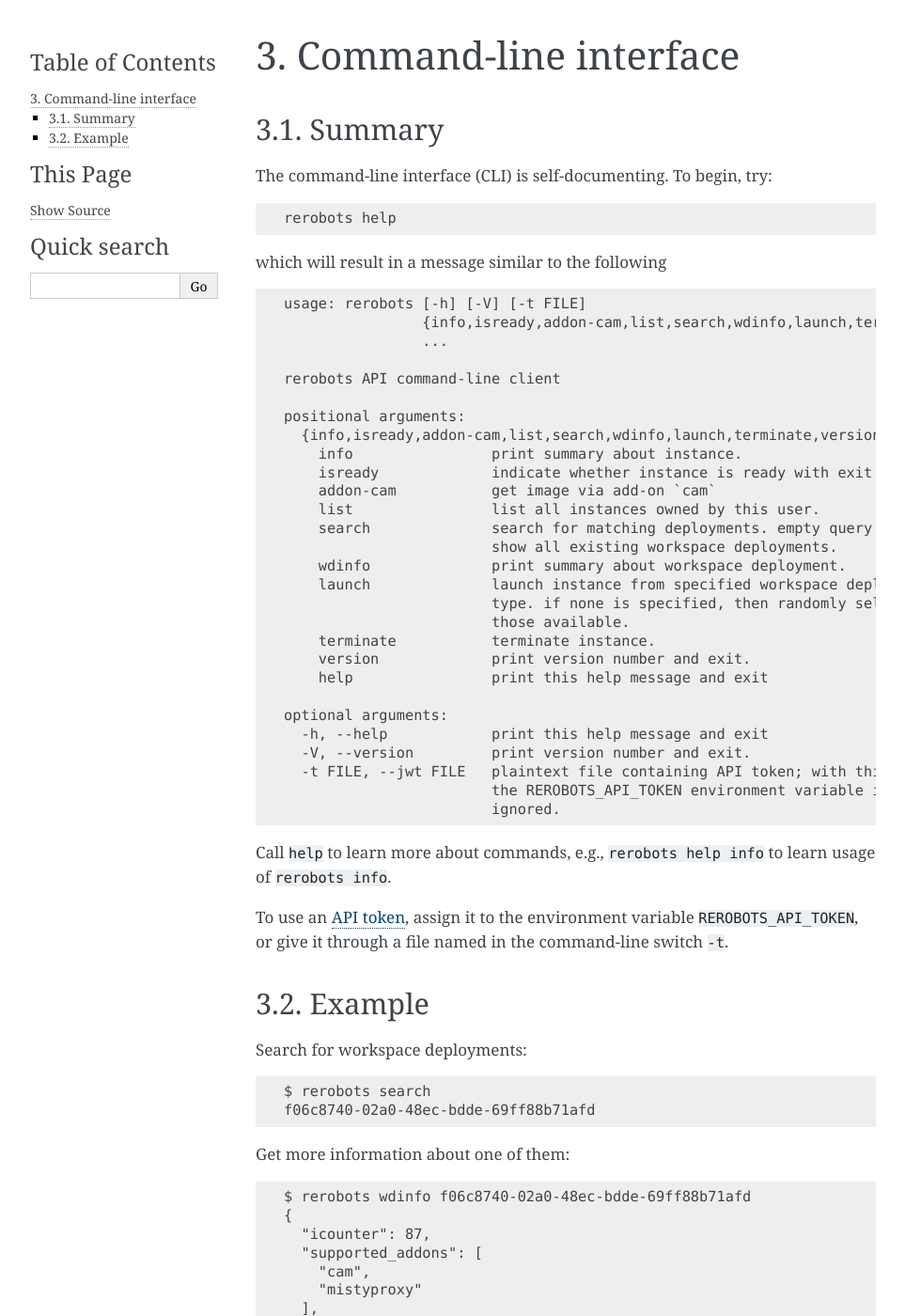
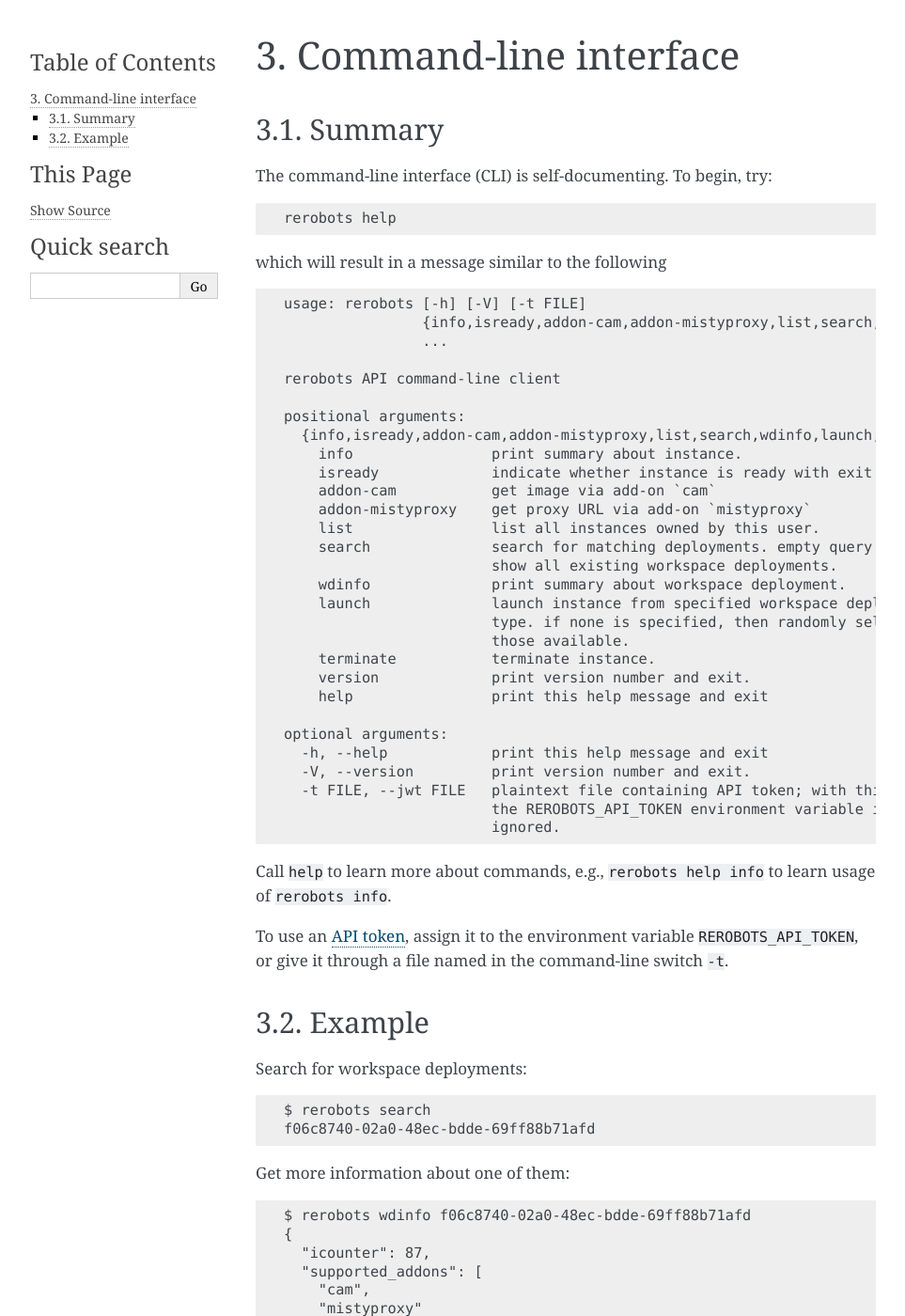
Before and after one commit to rerobots/py, a Sphinx documentation site: the page built from doc/cli.rst, in a window 1280 px wide and 1400 px high. Shown: the whole window at 94% size, without its empty margins (148-1111 px from the left). Built offline with Sphinx 7.4.7, drawn with Linux system fonts in a browser that asks for light colours.

Commit message:
DOC: show addon-mistyproxy in CLI summary

```diff
--- a/doc/cli.rst
+++ b/doc/cli.rst
@@ -15,16 +15,17 @@ which will result in a message similar to the following
 ::
 
   usage: rerobots [-h] [-V] [-t FILE]
-		  {info,isready,addon-cam,list,search,wdinfo,launch,terminate,version,help}
+		  {info,isready,addon-cam,addon-mistyproxy,list,search,wdinfo,launch,terminate,version,help}
 		  ...
 
   rerobots API command-line client
 
   positional arguments:
-    {info,isready,addon-cam,list,search,wdinfo,launch,terminate,version,help}
+    {info,isready,addon-cam,addon-mistyproxy,list,search,wdinfo,launch,terminate,version,help}
       info                print summary about instance.
       isready             indicate whether instance is ready with exit code.
       addon-cam           get image via add-on `cam`
+      addon-mistyproxy    get proxy URL via add-on `mistyproxy`
       list                list all instances owned by this user.
       search              search for matching deployments. empty query implies
 			  show all existing workspace deployments.
```
